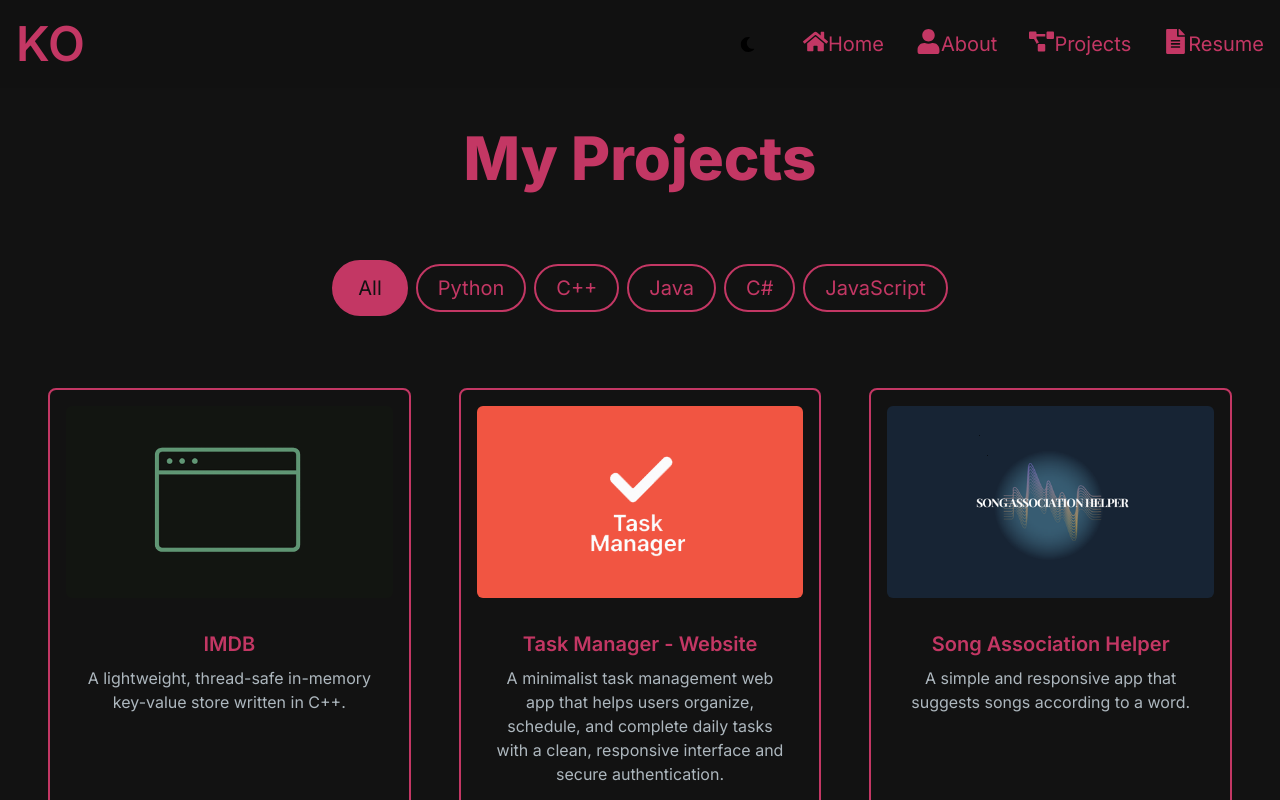
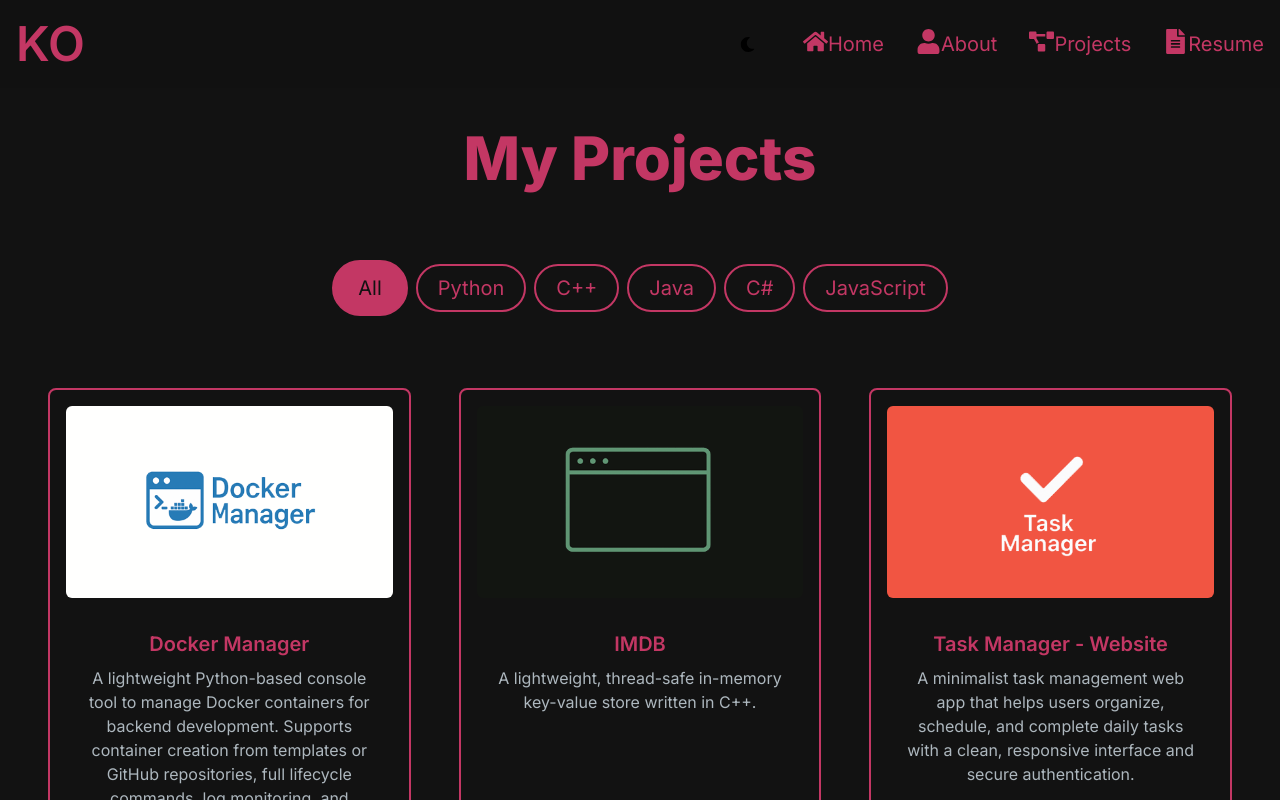
Before and after one commit to KOrtizLedezma/PortfolioWebsite, a Next.js app: page /projects in a window 1280 px wide. Shown: the top 800 px of the page. Built offline with nearby package versions, Linux system fonts and the light colour scheme.

Commit message:
Docker Manager added to portfolio

```diff
--- a/components/ProjectSection.jsx
+++ b/components/ProjectSection.jsx
@@ -7,6 +7,15 @@ import { motion, useInView } from "framer-motion";
 const projectsData = [
   {
     id: 1,
+    title: "Docker Manager",
+    description: "A lightweight Python-based console tool to manage Docker containers for backend development. Supports container creation from templates or GitHub repositories, full lifecycle commands, log monitoring, and environment configuration.",
+    image: "/Images/Projects/DockerManager.png",
+    tag: ["All", "Python"],
+    gitUrl: "https://github.com/KOrtizLedezma/DockerManager.git",
+    demoUrl: null,
+  },
+  {
+    id: 2,
     title: "IMDB",
     description: "A lightweight, thread-safe in-memory key-value store written in C++.",
     image: "/Images/Projects/IMDB.png",
@@ -15,7 +24,7 @@ const projectsData = [
     demoUrl: null,
   },
   {
-    id: 2,
+    id: 3,
     title: "Task Manager - Website",
     description: "A minimalist task management web app that helps users organize, schedule, and complete daily tasks with a clean, responsive interface and secure authentication.",
     image: "/Images/Projects/TaskManager.png",
@@ -24,7 +33,7 @@ const projectsData = [
     demoUrl: null,
   },
   {
-    id: 3,
+    id: 4,
     title: "Song Association Helper",
     description: "A simple and responsive app that suggests songs according to a word.",
     image: "/Images/Projects/SongAssociation_adj.png",
@@ -33,7 +42,7 @@ const projectsData = [
     demoUrl: "https://songassociationhelper.vercel.app/",
   },
   {
-    id: 4,
+    id: 5,
     title: "Geoquiz",
     description: "GeoQuiz is an interactive platform designed to make learning geography fun and engaging through quizzes.",
     image: "/Images/Projects/Geoquiz.png",
@@ -42,7 +51,7 @@ const projectsData = [
     demoUrl: null,
   },
   {
-    id: 5,
+    id: 6,
     title: "The Moderator Bot",
     description: "A simple discord bot, focused on small servers.",
     image: "/Images/Projects/DiscordWebsite.png",
@@ -52,7 +61,7 @@ const projectsData = [
   },
 
   {
-    id: 6,
+    id: 7,
     title: "The Moderator Website",
     description: "A simple and responsive website to display information about The Moderator Bot.",
     image: "/Images/Projects/DiscordWebsite.png",
@@ -61,7 +70,7 @@ const projectsData = [
     demoUrl: "https://themoderator.vercel.app/",
   },
   {
-    id: 7,
+    id: 8,
     title: "Portfolio Website",
     description: "Welcome to the heart of my digital journey - an immersive showcase that unveils the code powering my portfolio website.",
     image: "/Images/Projects/PortfolioWebsite_adj.png",
@@ -70,7 +79,7 @@ const projectsData = [
     demoUrl: "https://kenetortiz.vercel.app/",
   },
   {
-    id: 8,
+    id: 9,
     title: "Wordle",
     description: "Dynamic Wordle game project featuring JavaScript with Node.js, boasting authentication, Firebase API integration.",
     image: "/Images/Projects/Wordle.png",
@@ -79,7 +88,7 @@ const projectsData = [
     demoUrl: "https://wordledesktop.vercel.app/",
   },
   {
-    id: 9,
+    id: 10,
     title: "Result Sentry",
     description: "ResultSentry is a Python-based web scraper that fetches soccer match results for a specific team from ESPN's website and saves the data into a clean, structured json file.",
     image: "/Images/Projects/ResultSentry.png",
@@ -88,7 +97,7 @@ const projectsData = [
     demoUrl: null,
   },
   {
-    id: 10,
+    id: 11,
     title: "Random Mail Gift Mod",
     description: "Introducing the \"Random Mail Gift\" mod, a delightful addition to Stardew Valley that adds an element of surprise to your daily routine. This mod is designed to bring joy to players by sending carefully curated gifts each day, tailored to your in-game luck. Say goodbye to mundane routines and hello to daily surprises that will brighten your virtual farm life",
     image: "/Images/Projects/StardewValleyMod_adj.png",
@@ -97,7 +106,7 @@ const projectsData = [
     demoUrl: null,
   },
   {
-    id: 11,
+    id: 12,
     title: "DoorLock SV Mod",
     description: "A Stardew Valley mod that lets players lock doors to control access, using in-game data for automatic cabin assignments.",
     image: "/Images/Projects/DoorLockSV.png",
@@ -106,7 +115,7 @@ const projectsData = [
     demoUrl: null,
   },
   {
-    id: 12,
+    id: 13,
     title: "Racing Cars Game",
     description: "Classic Arcade game where the player needs to avoid the incoming traffic and get the highest score possible, allows local multiplayer",
     image: "/Images/Projects/Cars.png",
@@ -115,7 +124,7 @@ const projectsData = [
     demoUrl: null,
   },
   {
-    id: 13,
+    id: 14,
     title: "Soccer Predictor",
     description: "Soccer Predictor is a simple application designed to analyze and predict soccer match results using historical data.",
     image: "/Images/Projects/soccer_predictor.png",
@@ -124,7 +133,7 @@ const projectsData = [
     demoUrl: null,
   },
   {
-    id: 14,
+    id: 15,
     title: "To-Do List App - Desktop Version",
     description: "A simple and efficient To-Do List Manager using C# that allows users to organize their tasks temporarily without the need for permanent storage. This lightweight application provides a user-friendly interface.",
     image: "/Images/Projects/To_Do_Desktop.png",
@@ -133,7 +142,7 @@ const projectsData = [
     demoUrl: null,
   },
   {
-    id: 15,
+    id: 16,
     title: "Sudoku",
     description: "Classic Sudoku Game, This project showcases my proficiency in Python programming, offering players a delightful experience with various difficulty levels—Easy, Medium, and Hard.",
     image: "/Images/Projects/Sudoku.png",
@@ -142,7 +151,7 @@ const projectsData = [
     demoUrl: null,
   },
   {
-    id: 16,
+    id: 17,
     title: "Invoker Trainer",
     description: "Embark on a thrilling journey to master the arcane arts of Invoker, the iconic hero in Dota 2, with our compact and engaging skill improvement game. Designed for both novice and seasoned players, the Invoker Mastery Challenge offers a unique and entertaining experience to enhance your proficiency with this powerful hero.",
     image: "/Images/Projects/Dota2_adj.png",
@@ -151,7 +160,7 @@ const projectsData = [
     demoUrl: null,
   },
   {
-    id: 17,
+    id: 18,
     title: "Minesweeper",
     description: "Minesweeper, a classic game with a strategic twist, stands as a testament to my programming skills and passion for game development. In this project, implemented using C++, players embark on an adventure to uncover hidden mines on a grid while avoiding detonation.",
     image: "/Images/Projects/Minesweeper.png",
```
Also changed, not shown: public/Images/Projects/DockerManager.png (added).
